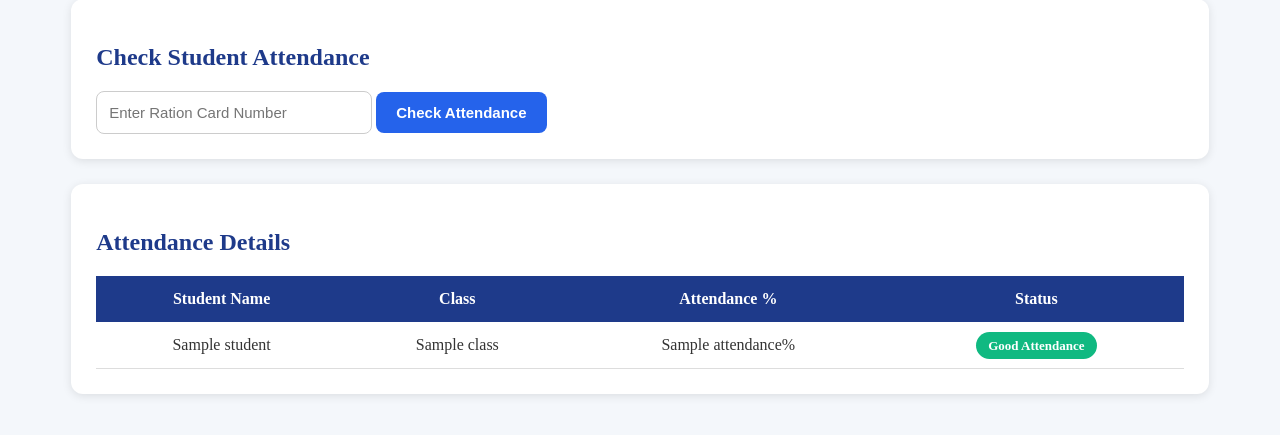
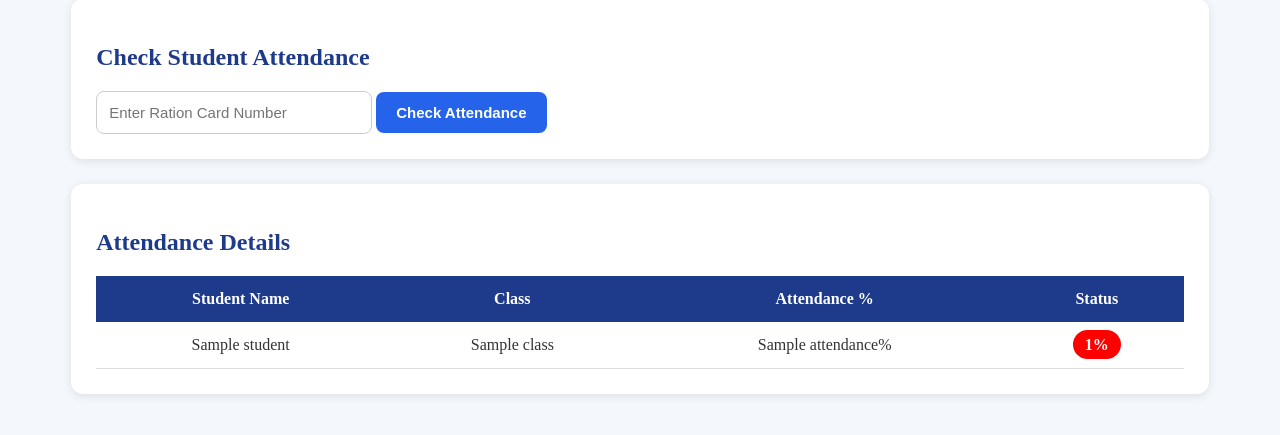
Before and after one commit to Tanmaya793/Attendance_monitoring, a Flask app: template templates/panchayat.html in a window 1280 px wide. Shown: the part 142-577 px from the top of the page. Run offline with Flask 3, Linux system fonts and the light colour scheme; the template is opened without the code that fills it: most values are stand-ins (such as "Sample title", 1, 10 or a date in 2020).

Commit message:
panchayat updated

```diff
--- a/templates/panchayat.html
+++ b/templates/panchayat.html
@@ -74,19 +74,31 @@
                 <td>{{ s.Attendance }}%</td>
 
                 <td>
-                    {% if s.Attendance < 75 %}
+                    {% if s.Attendance_Percentage >= 80 %}
 
-                    <span class="badge-low">
-                        Low Attendance
-                    </span>
+                            <span class="attendance-good">
+                                {{ s.Attendance_Percentage }}%
+                            </span>
 
-                    {% else %}
+                        {% elif s.Attendance_Percentage >= 50 %}
 
-                    <span class="badge-good">
-                        Good Attendance
-                    </span>
+                            <span class="attendance-medium">
+                                {{ s.Attendance_Percentage }}%
+                            </span>
 
-                    {% endif %}
+                        {% elif s.Attendance_Percentage >= 30 %}
+
+                            <span class="attendance-low">
+                                {{ s.Attendance_Percentage }}%
+                            </span>
+
+                        {% else %}
+
+                            <span class="attendance-very-low">
+                                {{ s.Attendance_Percentage }}%
+                            </span>
+
+                        {% endif %}
                 </td>
 
             </tr>
```
